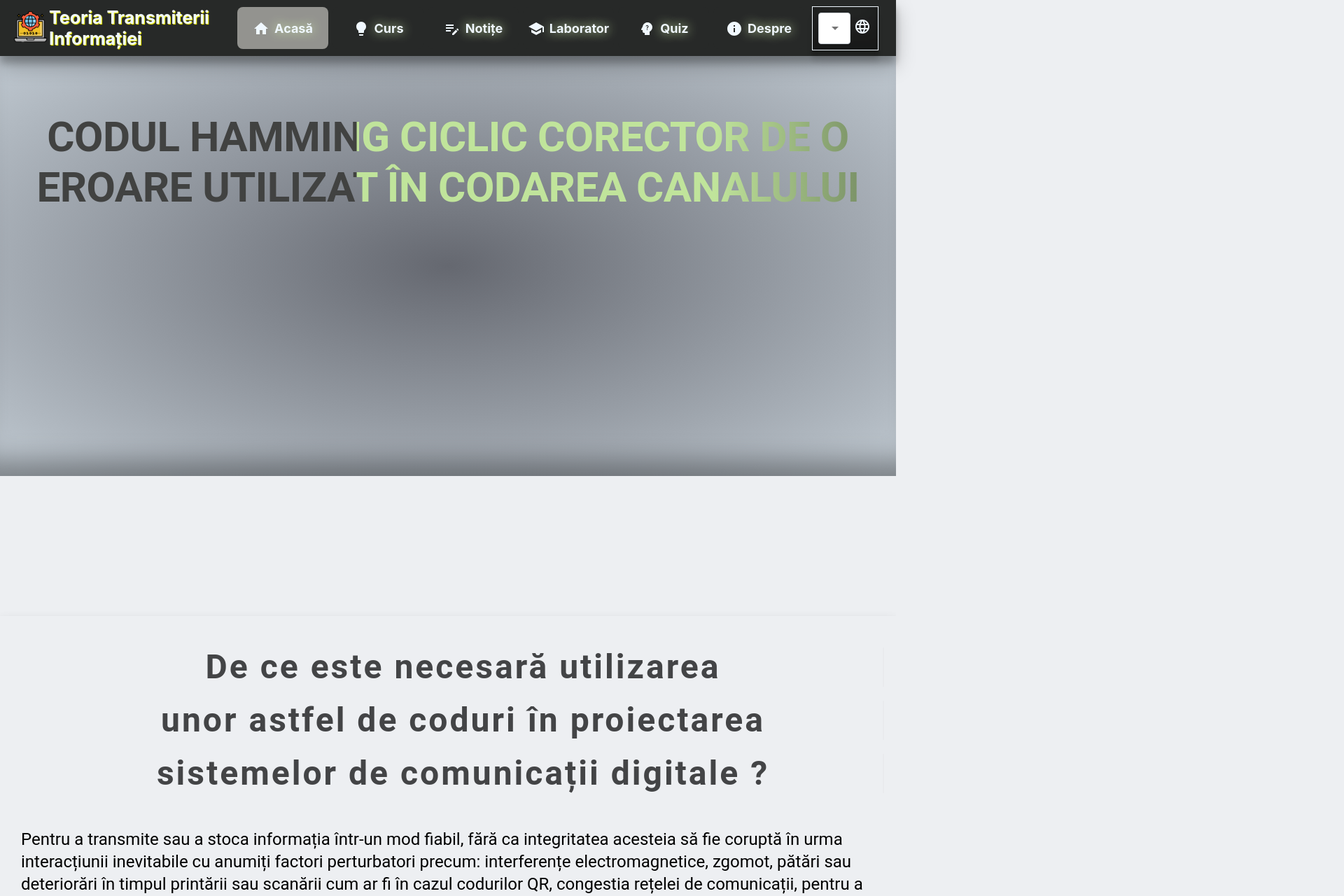
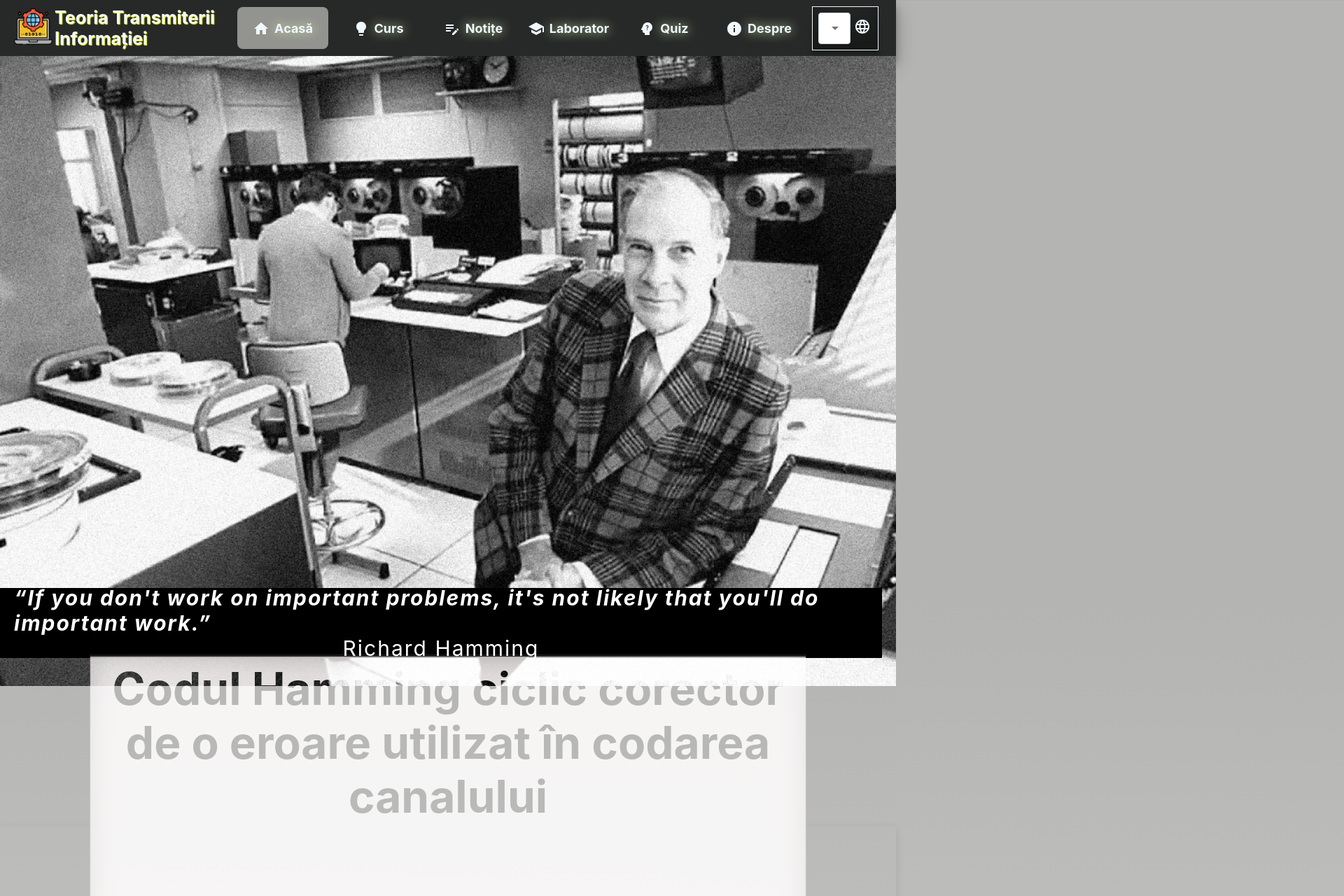
Before and after one commit to sofiaioana2023/bachelor, a React (Create React App) app: page / in a window 1280 px wide. Shown: the top 1280 px of the page at 70% size, 1920 px wide, since content can reach past the window. Built offline with nearby package versions, Linux system fonts and the light colour scheme.

Commit message:
bachelorNOV19

```diff
--- a/src/App.css
+++ b/src/App.css
@@ -5,17 +5,15 @@
 }
 
 body{
-  background-color: #edeff2;
+  background:linear-gradient(181deg, #b4b5b2 20%,  #e0e0de 71%, #747472 75%);
 }
+
 .layoutContainer{
   display:flex;
   flex-direction: column;
 
 }
-header{
-  top:0;
-  position:sticky;
-}
+
 .navbar{
   display: flex;
   flex-direction: row;
@@ -153,8 +151,8 @@ header{
 .quote {
   display: flex;
   flex-direction: column;
-  width: 300px; /* Set a fixed width */
-  height: 100px; /* Set a fixed height */
+  width: 300px;
+  height: 100px;
   background-color: #e1e5eb;
   margin-bottom: 25px;
   border-left: solid 7px #93938E;
@@ -172,12 +170,41 @@ header{
 
 }
 .backgroundHome{
-  background: radial-gradient(#656870, #c0c9d1);
+
+  background-image: url("./icons/hamming.jpeg");
   background-size: cover;
-  background-position: center;
-  height: 600px;
-  text-align: center;
-  box-shadow: rgba(0, 0, 0, 0.35) 0px -50px 36px -28px inset;
+  height: 900px;
+  position: relative;
+}
+.middle {
+  transition: .5s ease;
+  opacity: 0;
+  position: absolute;
+  display: flex;
+  justify-content: center;
+  align-items: center;
+
+}
+.text {
+  background-color: #606261;
+  color: white;
+  font-size: 2vw;
+  padding: 16px 32px;
+  opacity: 0.7;
+  height: 900px;
+  width:2160px;
+  letter-spacing: 2px;
+  display: flex;
+  flex-direction: column;
+  justify-content: center;
+  align-items: center;
+  padding: 0px 50px;
+
+
+}
+
+.backgroundHome:hover .middle {
+  opacity: 1;
 }
 .introduction{
 
@@ -188,26 +215,48 @@ header{
   align-self: center;
 }
 .HammingCode{
-
-
-      color: #fff;
-      font-size: 92px;
-      text-transform: uppercase;
-      font-weight: 700;
-      font-family: "Josefin Sans", sans-serif;
-      background: linear-gradient(to right,#c0e49b 20%, #15191b 40%, #414241 70%);
-      background-size: auto auto;
-      background-clip: border-box;
-      background-size: 200% auto;
-      color: #fff;
-      background-clip: text;
-      -webkit-background-clip: text;
-      -webkit-text-fill-color: transparent;
-      animation: textclip 3.5s linear infinite;
-      display: inline-block;
+  background-color: rgb(223, 218, 218);
+  color: black;
+  font-size: 5vw;
+  font-weight: bold;
+  margin: 0 auto;
+  padding: 10px;
+  width: 80%;
+  height: 50%;
+  text-align: center;
+  position: absolute;
+  top: 120%;
+  left: 50%;
+  transform: translate(-50%, -50%);
+  mix-blend-mode: screen;
+  box-shadow: inset 0 0 35px 5px rgba(0,0,0,0.25), inset 0 2px 1px 1px rgba(10, 10, 10, 0.9), inset 0 -2px 1px rgba(0,0,0,0.25);
 
   }
+  .text-block {
+    height:100px;
+    position: absolute;
+    bottom: 40px;
+    right: 20px;
+    background-color: black;
+    color: white;
+    padding: 20px;
+    font-size: 30px;
+    letter-spacing: 2px;
+    display: flex;
+    flex-direction: column;
+    justify-content: center;
+    align-items: center;
+  }
+  .ShannonAndText{
+    display: flex;
 
+  }
+  .ShannoPhoto{
+    position: -webkit-sticky;
+    position: sticky;
+    top: 0;
+    margin-bottom: 40px;
+  }
   @keyframes textclip {
     to {
       background-position: 200% center;
@@ -275,6 +324,7 @@ header{
   flex-direction: column;
   justify-content: center;
   align-items: center;
+  margin-top: 200px;
 }
 .introductionQuestion{
   position: relative;
@@ -578,8 +628,8 @@ a:hover{
   justify-content: center;
   align-items: center;
   font-weight: bold;
+}
 
-}
 .formulapolygen{
   background-color: rgb(240, 246, 240);
   border: 2px solid rgb(236, 16, 16);
@@ -601,14 +651,13 @@ a:hover{
   background: none;
   color: rgb(11, 11, 11);
   margin: 5px;
+}
 
-}
 #scrollMessage {
   position: fixed;
   bottom: 10px;
   left: 50%;
   transform: translateX(-50%);
-
   color: #000;
   padding: 10px;
   border-radius: 5px;
@@ -870,12 +919,3 @@ a:hover{
   align-items: center;
 
 }
-/* .dark-mode {
-  background-color: #0a274a;;
-  color: #000;
-}
-
-.light-mode {
-  background-color: #fff;
-  color:#000;
-} */
--- a/src/components/Layout.tsx
+++ b/src/components/Layout.tsx
@@ -72,7 +72,7 @@ const Layout = ({ children }: LayoutProps) => {
             <img
               src={iconTTI}
               alt="TTI"
-              style={{ width: "48px", height: "48px" }}
+              style={{ width: "56px", height: "56px" }}
             />
             <p
               style={{
--- a/src/en.json
+++ b/src/en.json
@@ -198,7 +198,9 @@
     "Antrenează-te mai mult":"Train more",
     "Ești pe drumul cel bun! Antrenează-te în continuare !":"You're on the right track! Keep training!",
     "Felicitări!Ai răspuns corect la toate întrebările!":"Congratulations! You answered correctly to all the questions!",
-    "Enter name:":"Enter your name:"
+    "Enter name:":"Enter your name:",
+    "Richard Wesley Hamming was an American mathematician and computer scientist.":"Richard Wesley Hamming was an American mathematician and computer scientist.",
+    "One of his most well-known contributions is the development of Hamming codes, a class of error-correcting codes used in digital communication to detect and correct errors in transmitted data.":"One of his most well-known contributions is the development of Hamming codes, a class of error-correcting codes used in digital communication to detect and correct errors in transmitted data."
 
 
 
--- a/src/fr.json
+++ b/src/fr.json
@@ -215,7 +215,9 @@
     "Antrenează-te mai mult": "Entraîne-toi davantage",
     "Ești pe drumul cel bun! Antrenează-te în continuare !": "Tu es sur la bonne voie ! Continue de t'entraîner !",
     "Felicitări! Ai răspuns corect la toate întrebările!": "Félicitations ! Tu as répondu correctement à toutes les questions !",
-    "Enter name:": "Entrez votre nom :"
+    "Enter name:": "Entrez votre nom :",
+    "Richard Wesley Hamming was an American mathematician and computer scientist.":"Richard Wesley Hamming a été un mathématicien et informaticien américain.",
+    "One of his most well-known contributions is the development of Hamming codes, a class of error-correcting codes used in digital communication to detect and correct errors in transmitted data.":"Une de ses contributions les plus connues est le développement des codes Hamming, une classe de codes correcteurs d'erreurs utilisée dans la communication numérique pour détecter et corriger les erreurs dans les données transmises."
 
 
 
--- a/src/pages/HomePage.tsx
+++ b/src/pages/HomePage.tsx
@@ -35,21 +35,35 @@ const Home = () => {
     <Layout>
       <div className="containerColumnForHomePage">
         <div className="backgroundHome">
-          <Typography
-            variant="h2"
-            gutterBottom
-            style={{
-              marginTop: "80px",
-              color: "aliceblue",
-            }}
-            className="HammingCode"
-          >
-            <b>
+          <div className="middle">
+            <div className="text">
+              <div>
+                {t(
+                  "Richard Wesley Hamming was an American mathematician and computer scientist."
+                )}
+              </div>
+              <div>
+                {t(
+                  "One of his most well-known contributions is the development of Hamming codes, a class of error-correcting codes used in digital communication to detect and correct errors in transmitted data."
+                )}
+              </div>
+            </div>
+          </div>
+          <div className="text-block">
+            <h4>
+              <i>
+                “If you don't work on important problems, it's not likely that
+                you'll do important work.”
+              </i>
+            </h4>
+
+            <p>Richard Hamming</p>
+          </div>
+          <div className="HammingCode">
             {t(
               "Codul Hamming ciclic corector de o eroare utilizat în codarea canalului"
             )}
-            </b>
-          </Typography>
+          </div>
         </div>
         <div className="introduction">
           <div className="introductionAnimation">
@@ -102,6 +116,20 @@ const Home = () => {
               "care implică adăugarea de redundanță mesajului (informației) pentru a-l face mai rezistent la zgomot sau alți factori perturbatori, care sunt prezenți, din păcate, atât în sistemele de comunicații wireless, cât și în cele de stocare magnetică. Spre deosebire de codarea surselor (compresie), utilizată pentru a elimina redundanța din surse (de exemplu, fișierele zip și imaginile JPEG), implicit de a reduce și lățimea de bandă, codarea canalului consumă lățimea de bandă prin introducerea biților redundanți."
             )}
           </Typography>
+
+          <div className="ShannonAndText">
+            <img
+              src={ClaudeShannon}
+              style={{
+                width: "500px",
+                height: "500px",
+                alignSelf: "center",
+                padding: "15pxs",
+                marginLeft: "20px",
+              }}
+              className="ShannoPhoto"
+            />
+            <div className="justTextShannon">
               <Typography variant="h5" className="introductionParagraphsStyle">
                 {t(
                   "Conceptele tehnice și teoremele cheie care au revoluționat înțelegerea erorilor în transmiterea de date au fost fondate de"
@@ -109,15 +137,6 @@ const Home = () => {
                 <b> Claude Shannon</b>,{" "}
                 <b>"{t("părintele teoriei informației")}"</b>.
               </Typography>
-          <img
-            src={ClaudeShannon}
-            style={{
-              width: "500px",
-              height: "500px",
-              alignSelf: "center",
-              padding: "15pxs",
-            }}
-          />
               <Typography variant="h5" className="introductionParagraphsStyle">
                 {t("În cadrul lucrării sale intitulate")}
                 <em>"A Mathematical Theory of Communication"</em>, C.E. Shannon{" "}
@@ -153,12 +172,16 @@ const Home = () => {
                   " Această metodă implică utilizarea cuvintelor de cod cu lungimi n, printre care se numără și "
                 )}
                 <b>
-              {t("Codul Hamming ciclic corector de o eroare, notat cu C(n,m)")}
+                  {t(
+                    "Codul Hamming ciclic corector de o eroare, notat cu C(n,m)"
+                  )}
                 </b>
                 {t(
                   " pe care îl vom aborda. Acest cod este utilizat în realitate, spre exemplu, în comunicații prin satelit deoarece semnalele pot fi susceptibile la erori datorate interferențelor și zgomotului în mediul de transmisie sau în memorii ECC (Error correction code) care stau la baza sistemelor de stocare RAID 2(Redundant Array of Independent Disks) capabile să recupereze datele în cazul unei defectări a unui disc și poate corecta corupția datelor doar atunci când datele și paritatea corespunzătoare sunt intacte."
                 )}
               </Typography>
+            </div>
+          </div>
           {/* <Typography variant="h5" className="introductionParagraphsStyle">
             Un exemplu mai accesibil tututor persoanelor care nu dispun de
             limbajul tehnic și care descrie mai bine efectul pe care îl are
--- a/src/ro.json
+++ b/src/ro.json
@@ -217,7 +217,9 @@
     "Antrenează-te mai mult":"Antrenează-te mai mult",
     "Ești pe drumul cel bun! Antrenează-te în continuare !":"Ești pe drumul cel bun! Antrenează-te în continuare !",
     "Felicitări!Ai răspuns corect la toate întrebările!":"Felicitări!Ai răspuns corect la toate întrebările!",
-    "Enter name:":"Introdu numele tău :"
+    "Enter name:":"Introdu numele tău :",
+    "Richard Wesley Hamming was an American mathematician and computer scientist.":"Richard Wesley Hamming a fost un matematician și informatician american.",
+    "One of his most well-known contributions is the development of Hamming codes, a class of error-correcting codes used in digital communication to detect and correct errors in transmitted data.":"Una dintre cele mai cunoscute contribuții ale sale este dezvoltarea codurilor Hamming, o clasă de coduri folosite în comunicațiile digitale pentru detectecția și corecția erorilor în datele transmise."
 
 
 
```
Also changed, not shown: src/icons/Hamming_encoding.svg (added), src/icons/hamming.jpeg (added). Lines whose indentation alone changed are shown as unchanged.
